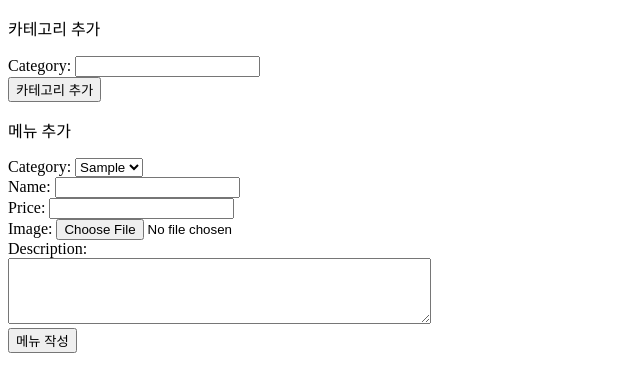
After one commit to mogg22/Helpkiosk, a Django app: page /sellers/1/menu_create/ in a window 1280 px wide. The commit adds this page. Shown: the top 392 px of the page, without its empty margins (0-640 px from the left). Run offline with Django 4.2, Linux system fonts and the light colour scheme; a user stored in the database is signed in; tables that the repository leaves empty hold one stand-in row (values such as "Sample post").

Commit message:
feat: menu, category 추가 기능

```diff
--- a/helpkiosk/sellers/models.py
+++ b/helpkiosk/sellers/models.py
@@ -30,12 +30,8 @@ class Register(models.Model):
       market = Market.objects.create(register=self)
       market.save()
 
-class MenuCategory(models.Model):
-  category = models.CharField(max_length=15)
-
 class Market(models.Model):
   register = models.OneToOneField(Register, on_delete=models.CASCADE, null=True, blank=True)
-  categories = models.ManyToManyField(MenuCategory, related_name='categories', blank=True, null=True)
   qr = models.ImageField(upload_to='qrcode/', blank=True, null=True)
 
   def save(self, *args, **kwargs):
@@ -64,6 +60,9 @@ class Market(models.Model):
 
     super().save(*args, **kwargs)
 
+class MenuCategory(models.Model):
+  market = models.ForeignKey(Market, on_delete=models.CASCADE)
+  category = models.CharField(max_length=15)
 
 class Menu(models.Model):
   category = models.ForeignKey(MenuCategory, on_delete=models.CASCADE)
--- /dev/null
+++ b/helpkiosk/sellers/templates/sellers/menu_create.html
@@ -0,0 +1,63 @@
+<!DOCTYPE html>
+<html lang="ko">
+<head>
+  <meta charset="UTF-8">
+  <meta name="viewport" content="width=device-width, initial-scale=1.0">
+  <title>Document</title>
+</head>
+<body>
+  <p>카테고리 추가</p>
+  <form method="POST" enctype="multipart/form-data" onsubmit="return validateCategory()">
+    {% csrf_token %}
+    <label for="category">Category:</label>
+    <input type="text" id="category" name="category"><br>
+    <input type="submit" name="btn1" value="카테고리 추가">
+  </form>
+  <p>메뉴 추가</p>
+  <form method="POST" enctype="multipart/form-data" onsubmit="return validateMenu()">
+    {% csrf_token %}
+    <label for="category">Category:</label>
+    <select id="category" name="category">
+      {% for category in categories %}
+        <option value="{{ category.id }}">{{ category.category }}</option>
+      {% empty %}
+        <option value="0">카테고리를 등록하세요</option>
+      {% endfor %}
+    </select>
+    <br>
+    <label for="name">Name:</label>
+    <input type="text" id="name" name="name"><br>
+    <label for="price">Price:</label>
+    <input type="number" id="price" name="price" min="0"><br>
+    <label for="img">Image:</label>
+    <input type="file" id="img" name="img"><br>
+    <label for="exp">Description:</label><br>
+    <textarea id="exp" name="exp" rows="4" cols="50"></textarea><br>
+    <input type="submit" name="btn2" value="메뉴 작성">
+  </form>
+
+
+  <script>
+    function validateCategory() {
+      const category = document.getElementById('category').value;
+      if (!category) {
+        alert('카테고리를 입력해주세요.');
+        return false; // 폼 제출을 막습니다.
+      }
+      return true; // 폼 제출을 진행합니다.
+    }
+
+    function validateMenu() {
+      const name = document.getElementById('name').value;
+      const price = document.getElementById('price').value;
+      const description = document.getElementById('exp').value;
+
+      if (!name || !price || !description ) {
+        alert('모든 항목을 입력해주세요.');
+        return false; // 폼 제출을 막습니다.
+      }
+      return true; // 폼 제출을 진행합니다.
+    }
+  </script>
+</body>
+</html>
--- a/helpkiosk/sellers/templates/sellers/seller_detail.html
+++ b/helpkiosk/sellers/templates/sellers/seller_detail.html
@@ -21,8 +21,9 @@
     {% endfor %}
   </ul>
 
-  {% comment %} <a href="{% url 'sellers:add_category' market.pk %}">Add Category</a><br>
-  <a href="{% url 'sellers:add_menu' market.pk %}">Add Menu</a><br> {% endcomment %}
+  <a href="{% url 'sellers:menu_create' market.pk %}">메뉴 추가</a>
+
+
   {% else %}
   <!-- 손님에게 보여지는 화면 -->
   <h2>Categories:</h2>
--- a/helpkiosk/sellers/urls.py
+++ b/helpkiosk/sellers/urls.py
@@ -6,4 +6,6 @@ app_name = "sellers"
 urlpatterns = [
   # path('', sellers_list, name='sellers_list'),
   path('<int:pk>/', seller_detail, name='seller_detail'),
+  path('<int:pk>/menu_create/', menu_create, name='menu_create'),
+  path('add_category/<int:pk>/', add_category, name='add_category'),
 ]
--- a/helpkiosk/sellers/views.py
+++ b/helpkiosk/sellers/views.py
@@ -9,7 +9,7 @@ def is_market_owner(user, market_id):
 @login_required
 def seller_detail(request, pk, *args, **kwargs):
   market = get_object_or_404(Market, pk=pk)
-  categories = market.categories.all()
+  categories = MenuCategory.objects.filter(market=pk)
 
   if is_market_owner(request.user, pk):
     owner = True
@@ -26,50 +26,77 @@ def seller_detail(request, pk, *args, **kwargs):
 
 @login_required
 def add_category(request, pk):
-  market = get_object_or_404(Market, pk=pk)
+  if request.method == 'POST':
+    category_id = request.POST['category_id']
+    menu_name = request.POST['menu_name']
+    menu_price = request.POST['menu_price']
 
+    # market user인 경우에만 메뉴 추가
+    market = get_object_or_404(Market, pk=pk)
+    if is_market_owner(request.user, pk):
+      category = get_object_or_404(MenuCategory, pk=category_id)
+      menu = Menu.objects.create(category=category, name=menu_name, price=menu_price)
+      return JsonResponse({'menu_id': menu.pk, 'menu_name': menu.name, 'menu_price': menu.price})
+    else:
+      # 권한이 없는 경우 에러 메시지 반환
+      return JsonResponse({'error': '권한이 없습니다.'}, status=403)
+
+
+@login_required
+def menu_create(request, pk):
   if is_market_owner(request.user, pk):
-    owner = True
+    if request.method == 'POST':
+      if 'btn1' in request.POST:
+        print(request.POST.get('category'))
+        MenuCategory.objects.create(
+          market=Market.objects.get(pk=pk),
+          category=request.POST.get('category')
+        )
+        return redirect('sellers:menu_create', pk)
+
+      elif 'btn2' in request.POST:
+        category_pk = request.POST.get('category')
+        Menu.objects.create(
+          category = MenuCategory.objects.get(pk=category_pk),
+          name=request.POST.get('name'),
+          price=request.POST.get('price'),
+          img=request.FILES.get('img'),
+          exp=request.POST.get('exp')
+        )
+        return redirect('sellers:seller_detail', pk)
+    else:
+      market = get_object_or_404(Market, pk=pk)
+      categories = MenuCategory.objects.filter(market=pk)
+      context= {
+        'categories': categories,
+      }
+      return render(request, 'sellers/menu_create.html', context)
   else:
     return HttpResponseForbidden("You don't have permission to perform this action.")
 
 
-    # 소유주인지 확인
-    if market.register.user != request.user:
-        return HttpResponseForbidden("You don't have permission to perform this action.")
+def travel_create(request):
+  if request.method == 'POST':
+    travel_post = TravelPost.objects.create(
+      title=request.POST.get('title'),
+      content=request.POST.get('content'),
+      nation=request.POST.get('nation'),
+      city=request.POST.get('city'),
+      together=int(request.POST.get('together')),
+      start_date=request.POST.get('start_date'),
+      end_date=request.POST.get('end_date'),
+      author=request.user
+    )
 
-    if request.method == 'POST':
-        form = MenuCategoryForm(request.POST)
-        if form.is_valid():
-            category = form.save()
-            market.categories.add(category)
-            return redirect('sellers:market_detail', market_id=market_id)
-    else:
-        form = MenuCategoryForm()
+    image_files = request.FILES.getlist('image_files')
+    for image_file in image_files:
+      TravelPhoto.objects.create(travel=travel_post, image=image_file)
+    return redirect('travels:travel_list')
 
-    context = {
-        'form': form,
-    }
-    return render(request, 'add_category.html', context)
+  return render(request, 'travels/travel_create.html')
 
-@login_required
-def add_menu(request, market_id):
-    market = get_object_or_404(Market, pk=market_id)
-    # 소유주인지 확인
-    if market.register.user != request.user:
-        return HttpResponseForbidden("You don't have permission to perform this action.")
-
-    if request.method == 'POST':
-        form = MenuForm(request.POST, request.FILES)
-        if form.is_valid():
-            menu = form.save(commit=False)
-            menu.category = form.cleaned_data['category']
-            menu.save()
-            return redirect('sellers:market_detail', market_id=market_id)
-    else:
-        form = MenuForm()
-
-    context = {
-        'form': form,
-    }
-    return render(request, 'add_menu.html', context)
+# def travel_delete(request, pk):
+#   if request.method == "POST":
+#     travel = get_object_or_404(TravelPost, pk=pk)
+#     travel.delete()
+#   return redirect('travels:travel_list')
```
Also changed, not shown: helpkiosk/sellers/migrations/0002_remove_market_categories_menucategory_market.py (added).
